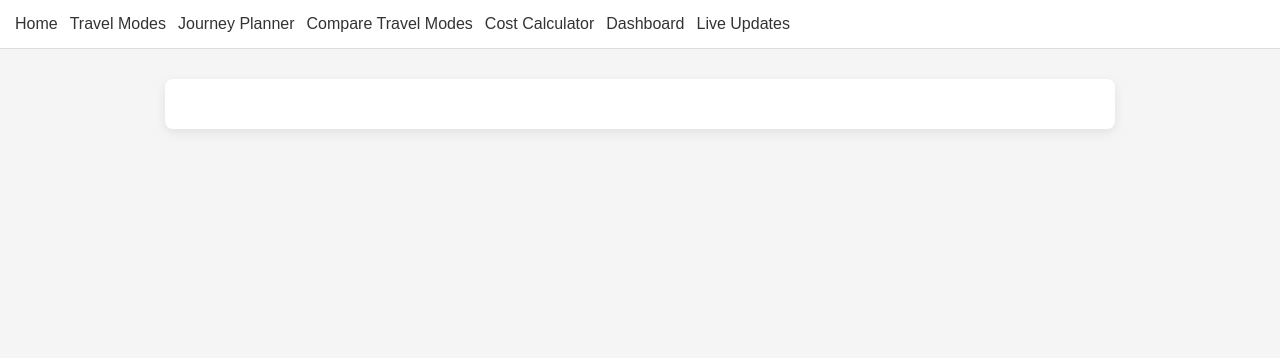
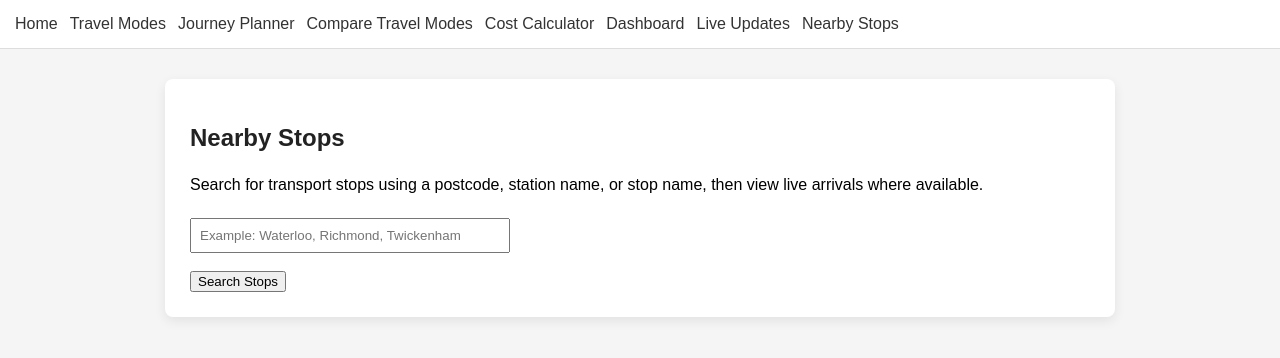
Before and after one commit to sitanatarajan2006/React-Project, a React (Vite) app in the folder st-marys-mobility-hub/: page /nearby-stops in a window 1280 px wide. Shown: the top 358 px of the page. Built offline with nearby package versions, Linux system fonts and the light colour scheme.

Commit message:
added nearby stops finder with relevant busses and trains

```diff
--- a/st-marys-mobility-hub/src/App.jsx
+++ b/st-marys-mobility-hub/src/App.jsx
@@ -7,6 +7,7 @@ import CostCalculator from "./pages/CostCalculator";
 import Dashboard from "./pages/Dashboard";
 import TravelModes from "./pages/TravelModes";
 import LiveUpdates from "./pages/LiveUpdates";
+import NearbyStops from "./pages/NearbyStops";
 
 import "./App.css";
 
@@ -21,6 +22,7 @@ function App() {
         <Link to="/cost-calculator">Cost Calculator</Link>
         <Link to="/dashboard">Dashboard</Link>
         <Link to="/live-updates">Live Updates</Link>
+        <Link to="/nearby-stops">Nearby Stops</Link>
       </nav>
 
       <div className="container">
@@ -32,6 +34,7 @@ function App() {
           <Route path="/cost-calculator" element={<CostCalculator />} />
           <Route path="/dashboard" element={<Dashboard />} />
           <Route path="/live-updates" element={<LiveUpdates />} />
+          <Route path="/nearby-stops" element={<NearbyStops />} />
         </Routes>
       </div>
     </Router>
--- /dev/null
+++ b/st-marys-mobility-hub/src/pages/NearbyStops.jsx
@@ -0,0 +1,154 @@
+import { useState } from "react";
+
+function NearbyStops() {
+  const [query, setQuery] = useState("");
+  const [stops, setStops] = useState([]);
+  const [arrivals, setArrivals] = useState([]);
+  const [selectedStop, setSelectedStop] = useState("");
+  const [message, setMessage] = useState("");
+  const [arrivalMessage, setArrivalMessage] = useState("");
+
+  async function searchStops() {
+    if (!query.trim()) {
+      setMessage("Enter a postcode, station name, or stop name.");
+      setStops([]);
+      setArrivals([]);
+      return;
+    }
+
+    setMessage("Searching...");
+    setStops([]);
+    setArrivals([]);
+    setSelectedStop("");
+
+    try {
+      const response = await fetch(
+        `https://api.tfl.gov.uk/StopPoint/Search/${encodeURIComponent(
+          query
+        )}?modes=bus,tube,overground,elizabeth-line,national-rail&maxResults=10&includeHubs=true`
+      );
+
+      const data = await response.json();
+
+      if (!response.ok || !data.matches || data.matches.length === 0) {
+        setMessage(
+          "No stops found. Try a station or stop name, such as Waterloo, Richmond, or Twickenham."
+        );
+        return;
+      }
+
+      setStops(data.matches.slice(0, 10));
+      setMessage("");
+    } catch {
+      setMessage("Error loading stop data.");
+      setStops([]);
+      setArrivals([]);
+    }
+  }
+
+  async function fetchArrivals(stop) {
+    setSelectedStop(stop.name);
+    setArrivalMessage("Loading arrivals...");
+    setArrivals([]);
+
+    try {
+      const response = await fetch(
+        `https://api.tfl.gov.uk/StopPoint/${stop.id}/Arrivals`
+      );
+
+      const data = await response.json();
+
+      if (!response.ok || !Array.isArray(data) || data.length === 0) {
+        setArrivalMessage("No live arrivals available for this stop.");
+        return;
+      }
+
+      const sortedArrivals = data
+        .sort((a, b) => a.timeToStation - b.timeToStation)
+        .slice(0, 8);
+
+      setArrivals(sortedArrivals);
+      setArrivalMessage("");
+    } catch {
+      setArrivalMessage("Error loading arrivals.");
+      setArrivals([]);
+    }
+  }
+
+  return (
+    <div>
+      <h2>Nearby Stops</h2>
+
+      <p>
+        Search for transport stops using a postcode, station name, or stop name,
+        then view live arrivals where available.
+      </p>
+
+      <input
+        type="text"
+        value={query}
+        onChange={(e) => setQuery(e.target.value)}
+        placeholder="Example: Waterloo, Richmond, Twickenham"
+      />
+
+      <br />
+      <br />
+
+      <button onClick={searchStops}>Search Stops</button>
+
+      {message && <p>{message}</p>}
+
+      {stops.length > 0 && (
+        <table>
+          <thead>
+            <tr>
+              <th>Name</th>
+              <th>Modes</th>
+              <th>Arrivals</th>
+            </tr>
+          </thead>
+          <tbody>
+            {stops.map((stop) => (
+              <tr key={stop.id}>
+                <td>{stop.name}</td>
+                <td>{stop.modes ? stop.modes.join(", ") : "Not listed"}</td>
+                <td>
+                  <button onClick={() => fetchArrivals(stop)}>
+                    View arrivals
+                  </button>
+                </td>
+              </tr>
+            ))}
+          </tbody>
+        </table>
+      )}
+
+      {selectedStop && <h3>Live arrivals for {selectedStop}</h3>}
+
+      {arrivalMessage && <p>{arrivalMessage}</p>}
+
+      {arrivals.length > 0 && (
+        <table>
+          <thead>
+            <tr>
+              <th>Service</th>
+              <th>Destination</th>
+              <th>Arrival</th>
+            </tr>
+          </thead>
+          <tbody>
+            {arrivals.map((arrival) => (
+              <tr key={arrival.id}>
+                <td>{arrival.lineName}</td>
+                <td>{arrival.destinationName}</td>
+                <td>{Math.ceil(arrival.timeToStation / 60)} mins</td>
+              </tr>
+            ))}
+          </tbody>
+        </table>
+      )}
+    </div>
+  );
+}
+
+export default NearbyStops;
```
